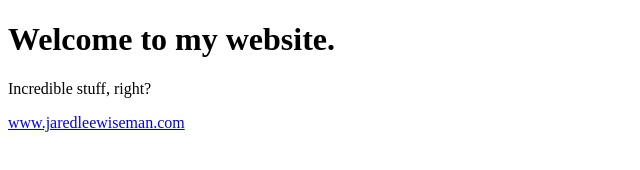
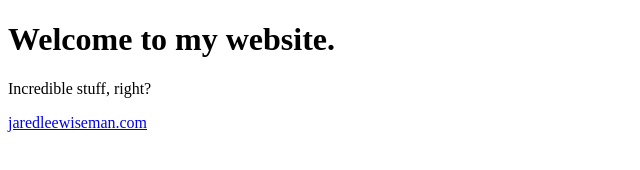
Before and after one commit to Jaredwiseman/site1b, a plain HTML site: page index.html in a window 1280 px wide. Shown: the full height of the page, 0-640 px from the left. Drawn offline with Linux system fonts and the light colour scheme.

Commit message:
Update index.html

```diff
--- a/index.html
+++ b/index.html
@@ -5,7 +5,7 @@
 
 <h1>Welcome to my website.</h1>
 <p>Incredible stuff, right?</p>
-<a href="url">www.jaredleewiseman.com</a>
+<a href="url">jaredleewiseman.com</a>
 
 </body>
 
```
